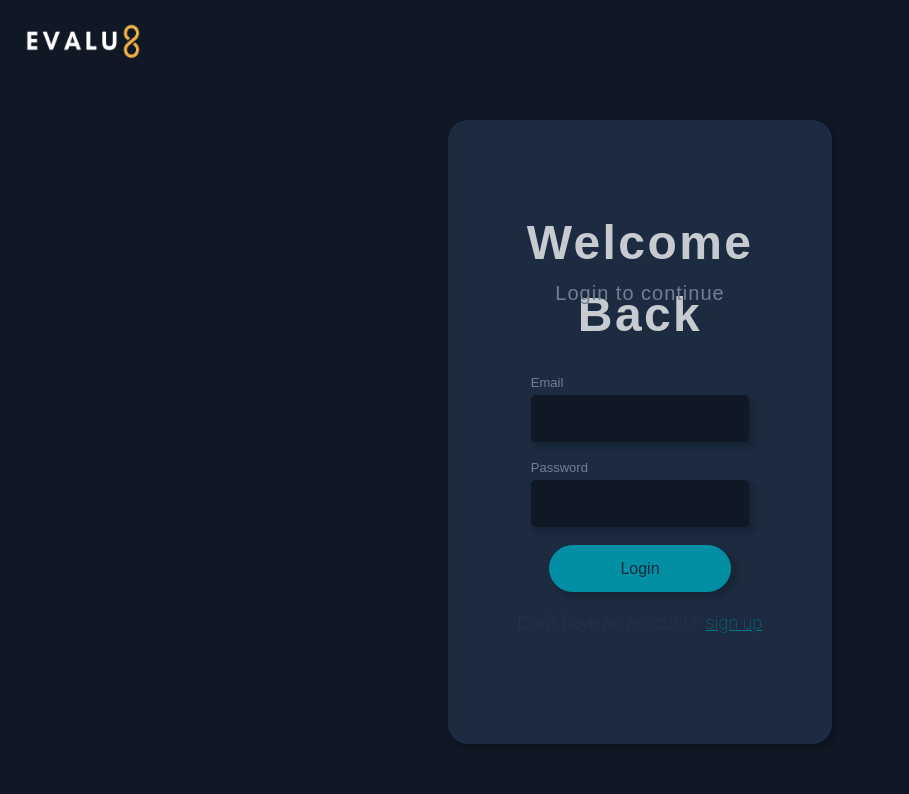
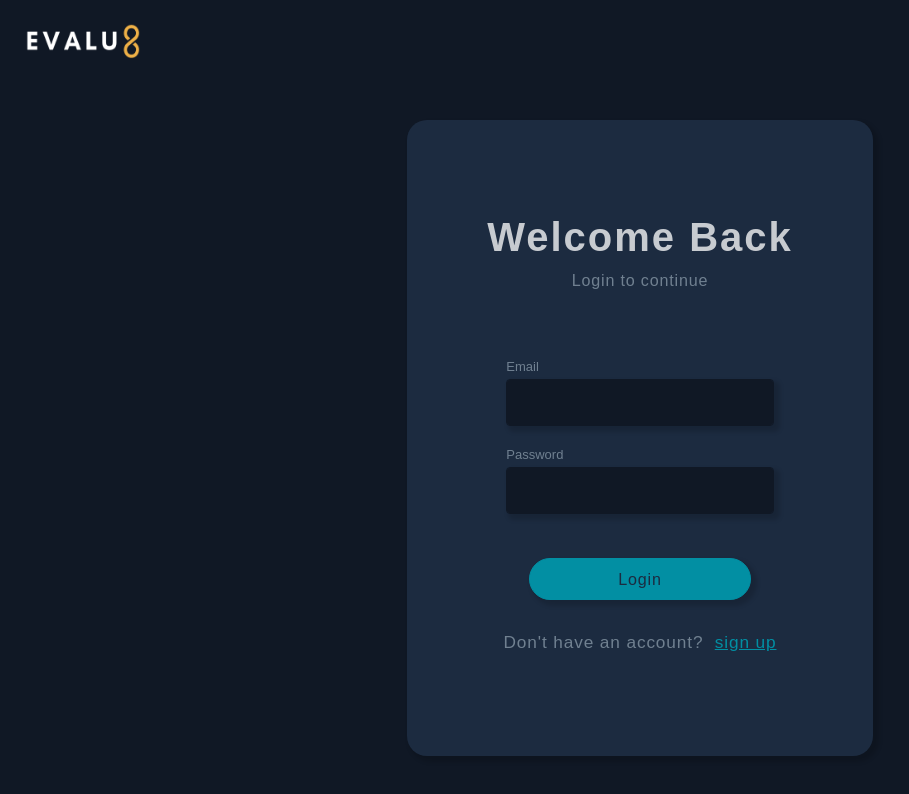
Before and after one commit to kjeganathan/evalu8, a React (Create React App) app in the folder client/: page /login in a window 1280 px wide. Shown: the top 794 px of the page, without its empty margins (0-909 px from the left). Built offline with nearby package versions, Linux system fonts and the light colour scheme.

Commit message:
finished login page design change

```diff
--- a/client/src/Login.css
+++ b/client/src/Login.css
@@ -8,13 +8,12 @@
     width: 100%;
     margin-top:80px;
     padding-top:5px;
-    height: 75px;
     font-family: "Avenir LT Std Book", sans-serif;
     font-style: normal;
     font-weight: 600;
     letter-spacing: 0.05em;
     line-height: 1.5;
-    font-size: 48px;
+    font-size: calc(4.2vmin + 0.5vmax);
     text-align: center;
     color: rgba(255, 255, 255, 0.755);
     margin-bottom:1px;
@@ -28,7 +27,7 @@
     font-weight: 300;
     letter-spacing: 0.05em;
     line-height: 1.5;
-    font-size: 20px;
+    font-size: calc(2vmin + 0.01vmax);
     color:slategray;
     margin-bottom:60px;
 }
@@ -53,7 +52,7 @@
 }
 
 #login-form-modal{
-    width:30vw;
+    width:calc(34.2vmin + 15vmax);
     margin-left:auto;
     margin-right:auto;
     padding-top:2px;
@@ -91,20 +90,19 @@ label{
 
 #loginButton{
     width: 50%;
-    height: 47px;
-    margin-top: 5%;
+    height: calc(2vmin + 2vmax);
+    font-family: "Avenir LT Std Book", sans-serif;
+    font-style: normal;
+    font-weight: 500;
+    letter-spacing: 0.05em;
+    font-size: calc(2vmin + 0.01vmax);
+    margin-top: 10%;
     background: #028FA3;
     border: 1px solid #028FA3;
     box-sizing: border-box;
     border-radius: 50px;
     color:hsl(215, 40%, 18%);
     box-shadow: 4px 4px 4px 2px rgba(0, 0, 0, 0.15);
-}
-
-.loginButton{
-    margin-left: auto;
-    margin-right:auto;
-    width:100%;
 }
 
 .form-group{
@@ -117,13 +115,23 @@ label{
     font-family: Roboto;
     font-style: normal;
     font-weight: 200;
-    font-size: 18px;
     line-height: 42px;
     margin-top: 10px;
     text-align: center;
-    color: rgba(48, 62, 77, 0.85);
 }
 
-.createAccountLink{
-    color:#00798C;
+#option-id{
+    font-family: "Avenir LT Std Book", sans-serif;
+    font-style: normal;
+    font-weight: 300;
+    letter-spacing: 0.05em;
+    font-size: calc(2vmin + 0.1vmax);
+    line-height: 1.5;
+    color:slategray;
+    padding-top:20px;
 }
+
+#create-account-link-id{
+    color:#028FA3;
+    font-weight:500;
+}
--- a/client/src/Login.js
+++ b/client/src/Login.js
@@ -42,9 +42,11 @@ class Login extends Component {
             <div id="loginForm" className="col-sm border-right">
                 <div id="login-form-modal">
                     <form onSubmit={this.handleSubmit}>
-                    <h1 className="Login-header">Welcome Back</h1>
-                    <h4 className="Login-subheader">Login to continue</h4>
+                      <h1 className="Login-header">Welcome Back</h1>
+                      <h4 className="Login-subheader">Login to continue</h4>
+
                         <div id="emailForm" className="form-group">
+
                           <label for="loginEmail">Email</label>
                           <input onChange={this.handleChange} name="email" type="email" className="form-control" id="loginEmail" aria-describedby="emailHelp"/>
                         </div>
@@ -55,8 +57,8 @@ class Login extends Component {
                         <div className="loginButton">
                           <button id="loginButton" type="submit" className="btn btn-dark">Login</button>
                         </div>
-                          <div className="option">Don't have an account? &nbsp;
-                          <a href="http://localhost:3000/createAccount" className="createAccountLink">sign up</a>
+                          <div id="option-id" className="option">Don't have an account? &nbsp;
+                          <a href="http://localhost:3000/createAccount" id="create-account-link-id" className="createAccountLink">sign up</a>
                           </div>
 
 
```
